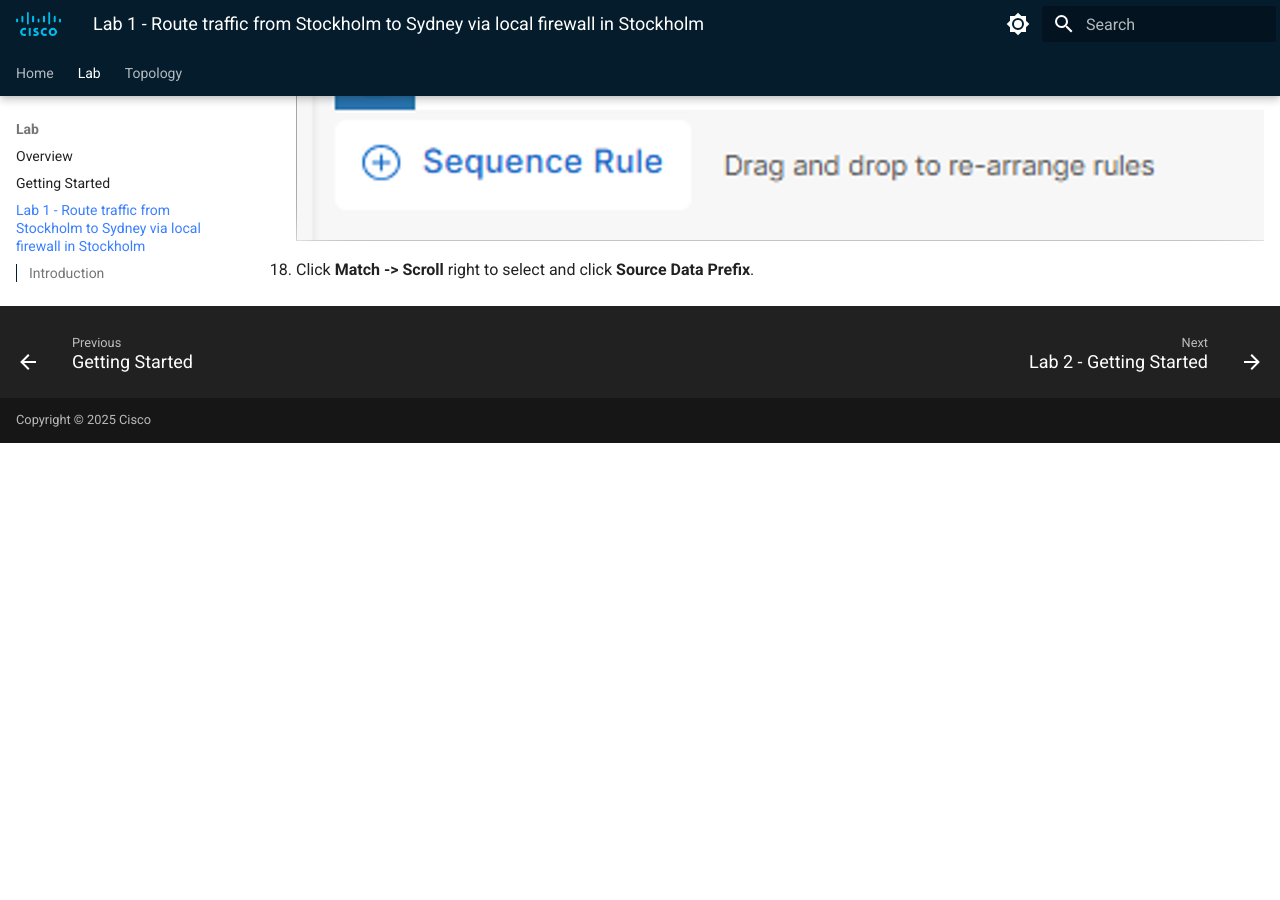
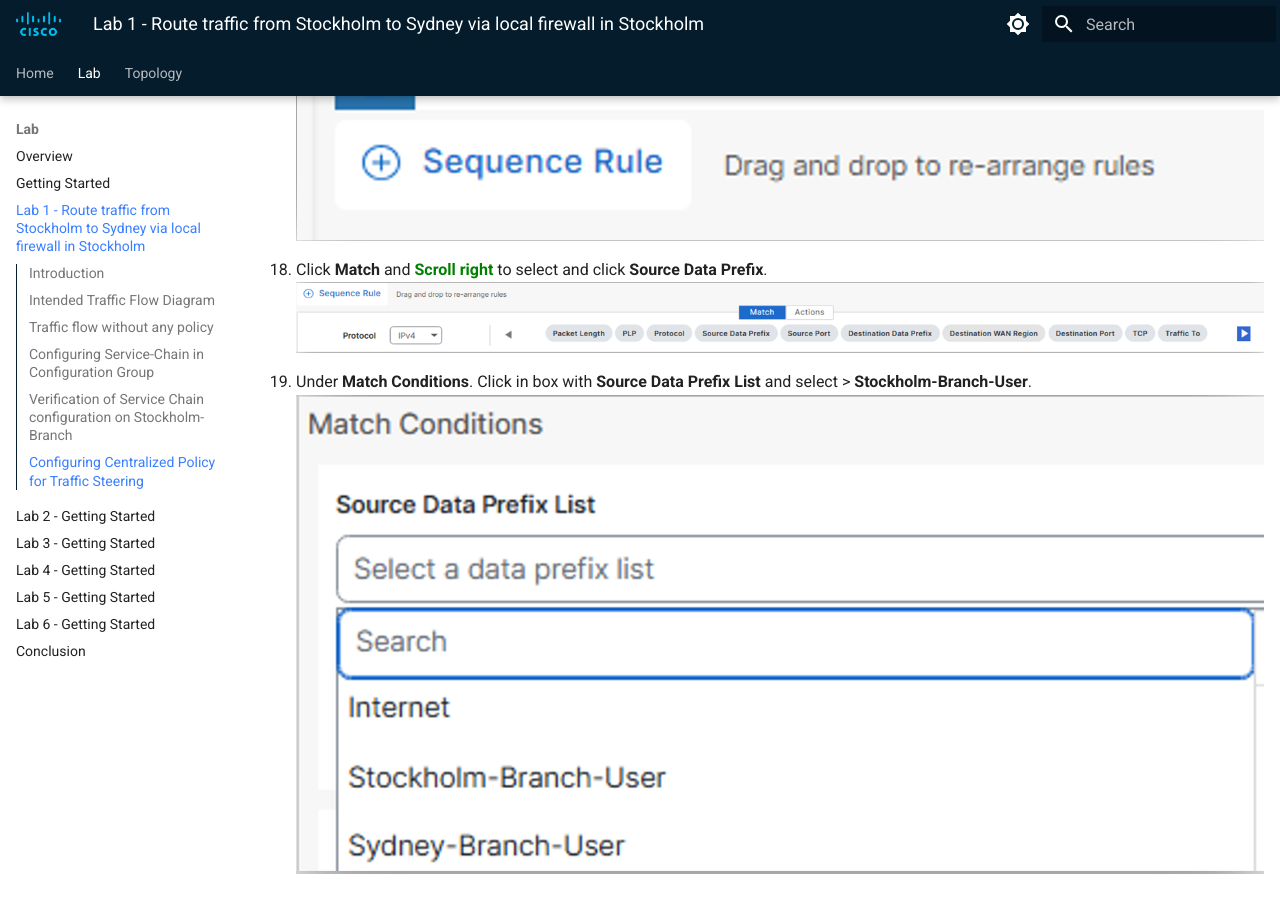
Before and after one commit to ciscodocs/ltrent-2008-clemea25, an MkDocs documentation site: the page built from docs/lab1_getting_started.md, in a window 1280 px wide and 900 px high, scrolled down 20734 px. Built offline with MkDocs 1.6.1 and Material for MkDocs 9.7.7, drawn with Linux system fonts in a browser that asks for light colours; before the commit the page ends 21177 px from its top, so only the background shows below that.

Commit message:
Scenario-1 guide

```diff
--- a/docs/lab1_getting_started.md
+++ b/docs/lab1_getting_started.md
@@ -258,4 +258,7 @@ Next, we will configure a centralized data policy to ensure that traffic initiat
     ![Traffic Data Rules](./assets/S-1-figure-33.png){ .off-glb .small .center }
 11. Click **Sequence Rule**.
     ![Traffic Data Sequence Rules](./assets/S-1-figure-34.png){ .off-glb .small .center }
-12. Click **Match -> Scroll** right to select and click **Source Data Prefix**.
+12. Click **Match** and **<font color="green">Scroll right</font>** to select and click **Source Data Prefix**.
+    ![Data Policy Match Rules](./assets/S-1-figure-35.png){ .off-glb .small .center }
+13. Under **Match Conditions**. Click in box with **Source Data Prefix List** and select > **Stockholm-Branch-User**.
+    ![Data Policy Match Source Data Prefix](./assets/S-1-figure-36.png){ .off-glb .small .center }
```
Also changed, not shown: docs/assets/S-1-figure-35.png (added), docs/assets/S-1-figure-36.png (added).
